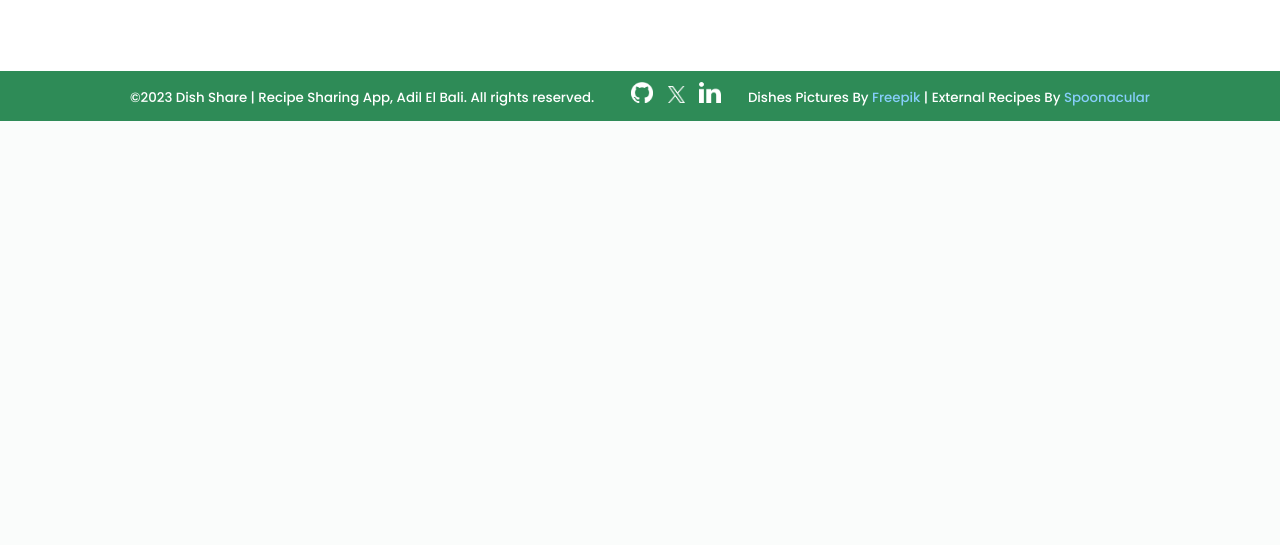
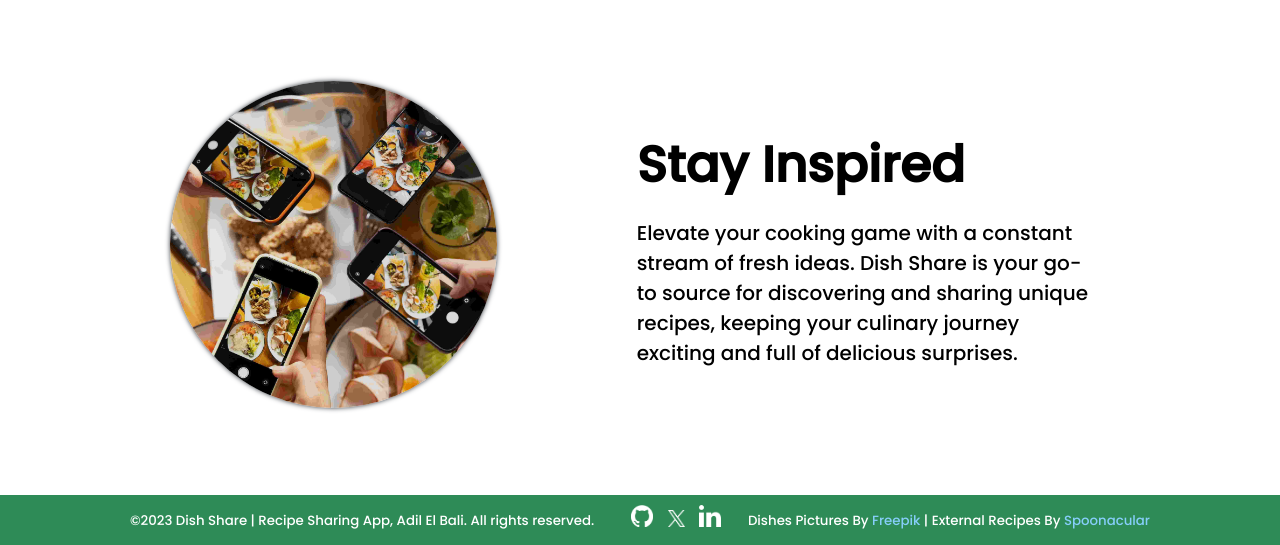
Before and after one commit to Elbadil/Dish_Share, a Flask app: page / in a window 1280 px wide. Shown: the part 1449-1994 px from the top of the page. Before the commit the page ends 1570 px from the top, so only its background shows below. Run offline with Flask 3, Linux system fonts and the light colour scheme.

Commit message:
New App Feature added on the landing page

```diff
--- a/app/static/styles/about.css
+++ b/app/static/styles/about.css
@@ -1,5 +1,5 @@
 .about-section {
-    background-color: #D0F0C0;
+    /* background-color: #D0F0C0; */
     margin-top: 60px;
     flex: 1;
     display: flex;
--- a/app/static/styles/index.css
+++ b/app/static/styles/index.css
@@ -186,7 +186,7 @@ form button:hover {
 
 .service-right {
     margin-right: 190px;
-    width: 70%;
+    width: 68%;
 }
 
 .service-right-2 {
@@ -207,7 +207,7 @@ footer {
     width: 100%;
     height: 50px;
     background-color: seagreen;
-    margin-top: 70px;
+    margin-top: 80px;
 }
 
 footer small a {
@@ -231,8 +231,6 @@ footer small a:hover {
 }
 
 .socials {
-    /* display: flex;
-    align-items: center; */
     list-style: none;
     width: 100%;
 }
--- a/app/templates/index.html
+++ b/app/templates/index.html
@@ -53,7 +53,7 @@
                 <img class="service-img" src="{{ url_for('static', filename='images/service-1.jpg')}}">
             </div>
             <div class="service-right">
-                <h1>Discover Unique Recipes:</h1>
+                <h1>Discover Unique Recipes</h1>
                 <p>Dive into a treasure trove of culinary creativity!
                     Dish Share offers a vast collection of diverse recipes
                     to inspire your next kitchen adventure.
@@ -63,7 +63,7 @@
         </div>
         <div class="service">
             <div class="service-left-2">
-                <h1>Share Your Culinary Masterpieces:</h1>
+                <h1>Share Your Culinary Masterpieces</h1>
                 <p>Your kitchen, your rules! Share your favorite recipes with the Dish Share
                     community and let your culinary creativity shine.
                     Whether you're a seasoned chef or a passionate home cook,
@@ -71,6 +71,18 @@
             </div>
             <div class="service-right-2">
                 <img class="service-img" src="{{ url_for('static', filename='images/service-2.jpg')}}">
+            </div>
+        </div>
+        <div class="service">
+            <div class="service-left">
+                <img class="service-img" src="{{ url_for('static', filename='images/taking-pics.jpg')}}">
+            </div>
+            <div class="service-right">
+                <h1>Stay Inspired</h1>
+                <p>Elevate your cooking game with a constant stream of fresh ideas.
+                    Dish Share is your go-to source for discovering and sharing
+                    unique recipes, keeping your culinary journey
+                    exciting and full of delicious surprises.</p>
             </div>
         </div>
     </div>
```
Also changed, not shown: app/static/images/taking-pics.jpg (added), 2 other files.
